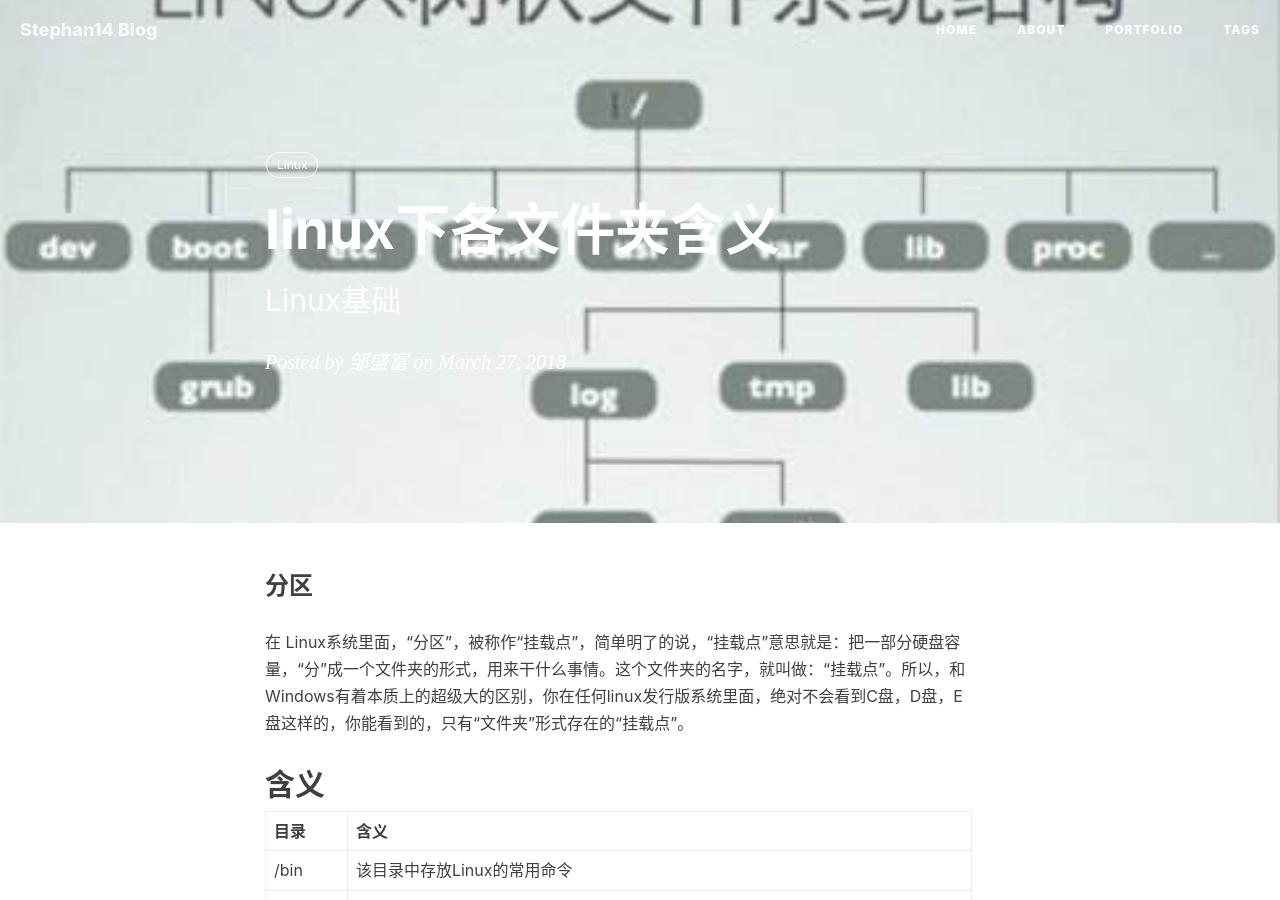
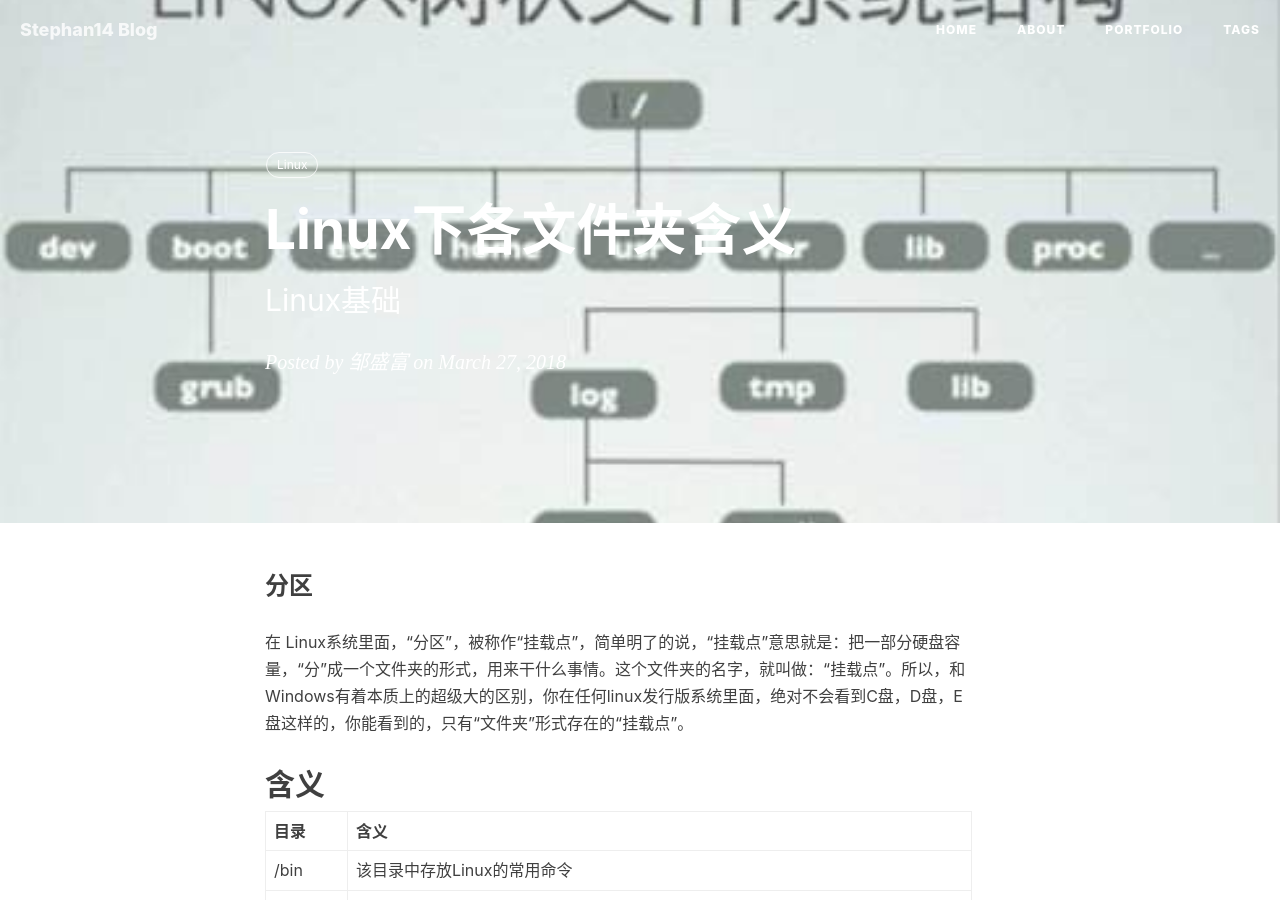
Before and after one commit to Stephan14/Stephan14.github.io, a Jekyll site: the page built from _posts/2018-03-27-linux-file-meaning.markdown, in a window 1280 px wide and 900 px high. Built offline with Jekyll 4.4.1, drawn with Linux system fonts in a browser that asks for light colours; nearby versions of some CDN libraries; comment, search, counter and statistics services are not loaded.

Commit message:
修改标题

```diff
--- a/_posts/2018-03-27-linux-file-meaning.markdown
+++ b/_posts/2018-03-27-linux-file-meaning.markdown
@@ -1,6 +1,6 @@
 ---
 layout:     post
-title:      "linux下各文件夹含义"
+title:      "Linux下各文件夹含义"
 subtitle:   "Linux基础"
 date:       2018-03-27 01:34:00
 author:     "邹盛富"
```
